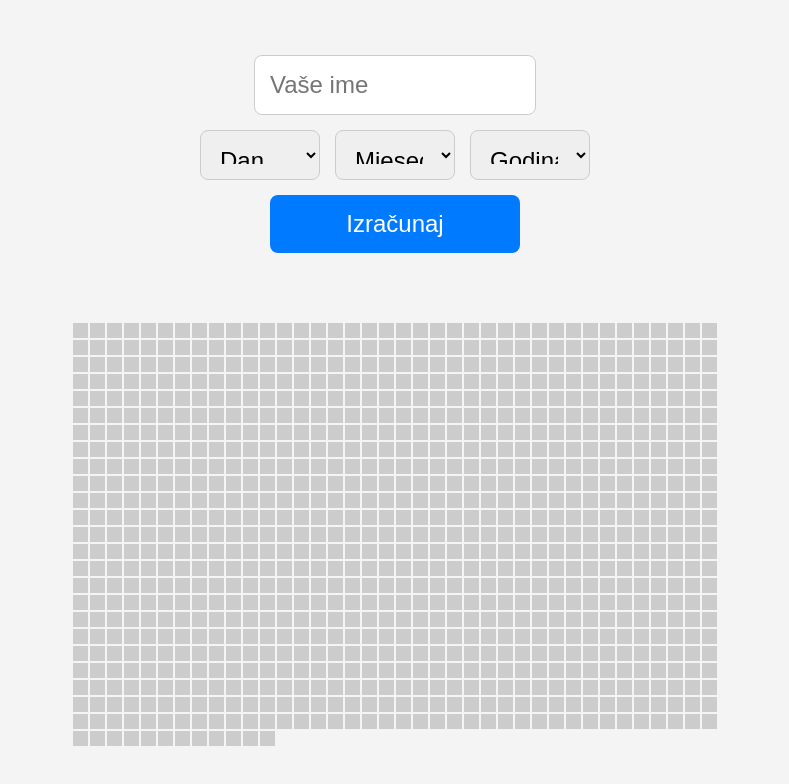
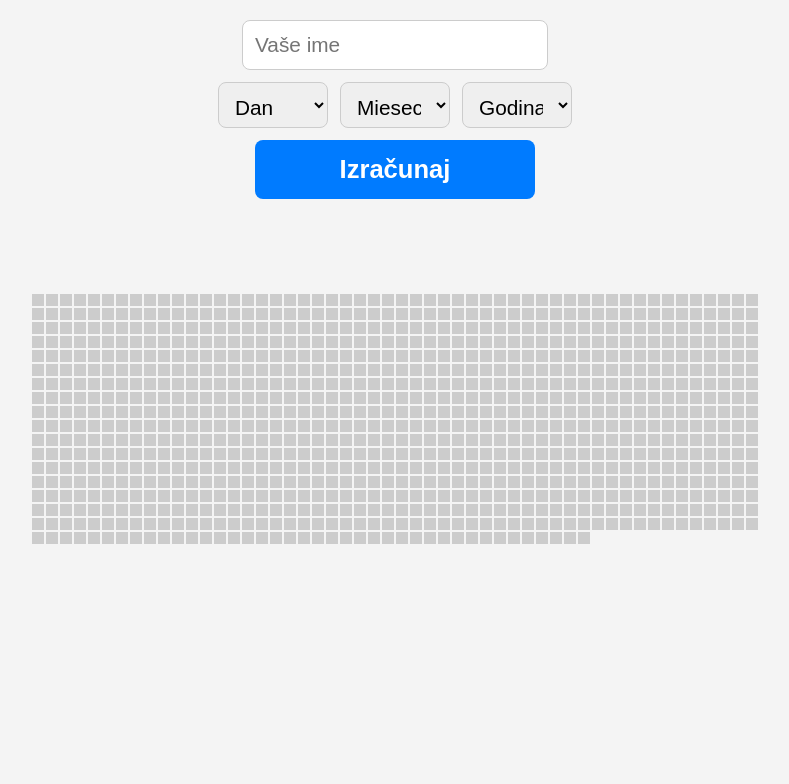
Before and after one commit to MementoMoriDFP/Izlozba, a plain HTML site: page index.html in a window 1280 px wide. Shown: the whole page, without its empty margins (245-1034 px from the left). Drawn offline with Linux system fonts and the light colour scheme.

Commit message:
Update style.css

```diff
--- a/style.css
+++ b/style.css
@@ -1,13 +1,14 @@
+/* Global Styles */
 body {
     font-family: Arial, sans-serif;
     margin: 0;
-    padding: 0;
+    padding: 20px;
     display: flex;
     flex-direction: column;
     align-items: center;
-    justify-content: center;
-    height: 100vh;
+    min-height: 100vh;
     background-color: #f4f4f4;
+    box-sizing: border-box;
 }
 
 #explanation {
@@ -27,57 +28,50 @@ body {
     display: flex;
     flex-direction: column;
     align-items: center;
-    gap: 15px;
-    margin-bottom: 30px;
+    gap: 12px;
+    margin-bottom: 25px;
     text-align: center;
     width: 100%;
-    max-width: 500px;
+    max-width: 600px;
 }
 
 .form-container input, .form-container select {
-    padding: 15px;
-    font-size: 1.5rem;
+    padding: 12px;
+    font-size: 1.3rem;
     border: 1px solid #ccc;
     border-radius: 8px;
     width: 100%;
-    max-width: 250px;
+    max-width: 280px;
 }
 
 .date-selectors {
     display: flex;
-    gap: 15px;
+    gap: 12px;
     width: 100%;
     justify-content: center;
 }
 
 .date-selectors select {
     flex: 1;
-    padding: 15px;
-    font-size: 1.5rem;
+    padding: 12px;
+    font-size: 1.3rem;
     border: 1px solid #ccc;
     border-radius: 8px;
-    max-width: 120px;
-    height: 50px;
-}
-
-.date-selectors select {
-    overflow-y: auto;
-}
-
-.date-selectors select option {
-    padding: 8px;
+    max-width: 110px;
+    height: 46px;
 }
 
 .form-container button {
     padding: 15px 30px;
-    font-size: 1.5rem;
+    font-size: 1.6rem;
+    font-weight: bold;
     background-color: #007BFF;
     color: white;
     border: none;
     border-radius: 8px;
     cursor: pointer;
     width: 100%;
-    max-width: 250px;
+    max-width: 280px;
 }
 
 .form-container button:hover {
@@ -85,7 +79,7 @@ body {
 }
 
 .message {
-    margin-bottom: 30px;
+    margin: 20px 0;
     font-size: 2rem;
     font-weight: bold;
     text-align: center;
@@ -95,16 +89,16 @@ body {
 
 .grid {
     display: grid;
-    grid-template-columns: repeat(38, 15px);
+    grid-template-columns: repeat(52, 12px);
     gap: 2px;
     justify-content: center;
-    max-width: 100%;
-    max-height: none;
-    margin-top: 10px;
+    max-width: calc(100% - 40px);
+    margin: 30px auto 0;
+    padding: 0 20px;
 }
 
 .square {
-    width: 15px;
-    height: 15px;
+    width: 12px;
+    height: 12px;
     background-color: #ccc;
 }
```
